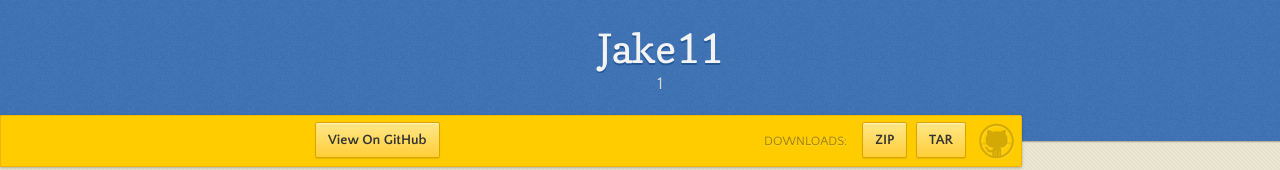
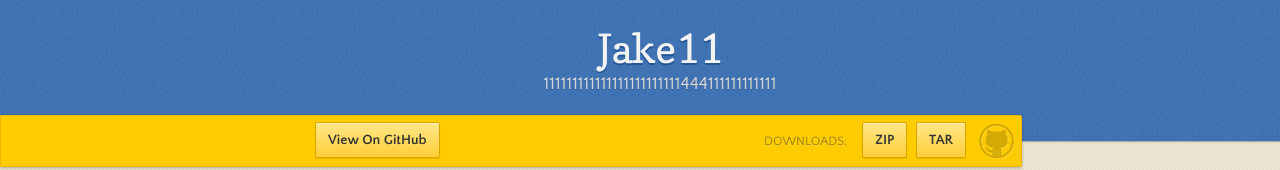
Before and after one commit to BreaKaway123/jake11, a plain HTML site: page index.html in a window 1280 px wide. Shown: the top 170 px of the page. Drawn offline with nearby package versions, Linux system fonts and the light colour scheme.

Commit message:
垃圾git

```diff
--- a/index.html
+++ b/index.html
@@ -18,7 +18,7 @@
 
       <header>
         <h1>Jake11</h1>
-        <p>1</p>
+        <p>111111111111111111111111444111111111111</p>
       </header>
 
       <div id="banner">
```
